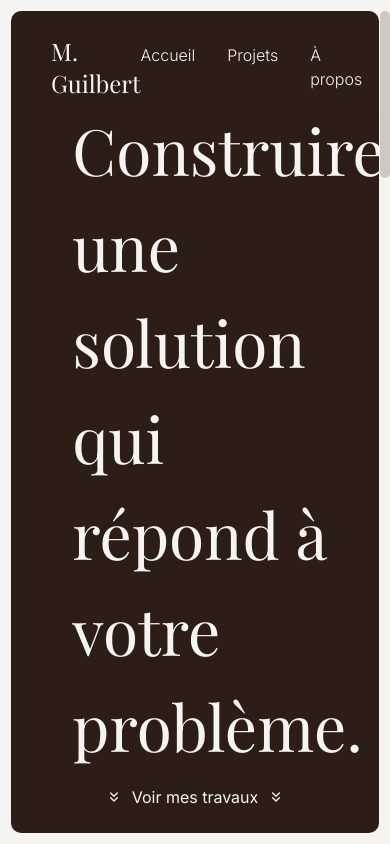
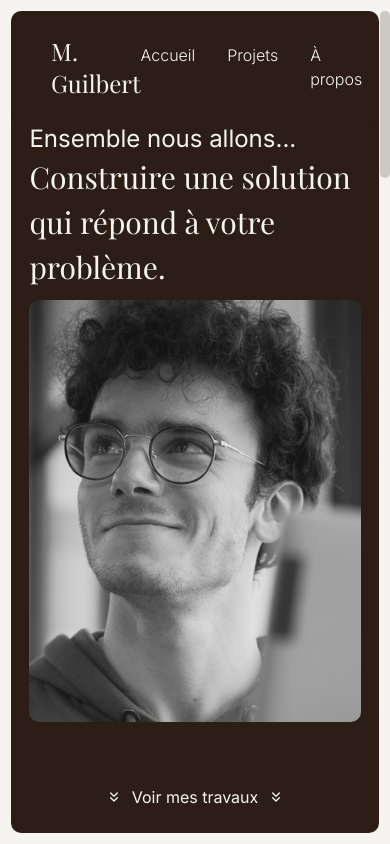
Before and after one commit to Maethik/matheoguilbert.fr, a Next.js app: page /1 in a window 390 px wide. Built offline with nearby package versions, Linux system fonts and the light colour scheme; a web font is replaced by a local one.

Commit message:
responsive hero section

```diff
--- a/components/sections/HeroSection.tsx
+++ b/components/sections/HeroSection.tsx
@@ -4,15 +4,17 @@ export default function HeroSection() {
 	return (
 		<section className="w-full h-[calc(100vh-(2*11px))] rounded-[10px] bg-brand-brown text-brand-beige flex flex-col items-center justify-center relative">
             {/* Title + image container */}
-            <div className="flex flex-row justify-between items-center w-2/3 gap-2.5">
+            <div className="flex flex-col w-9/10 gap-2.5
+                lg:flex-row lg:justify-between lg:items-center lg:w-2/3
+            ">
                 {/* Rotating texts */}
                 <div className="flex flex-col">
                     <p className="text-2xl font-sans">Ensemble nous allons...</p>
-                    <h1 className="text-[64px] font-serif">Construire une solution qui répond à votre problème.</h1>
+                    <h1 className="text-[clamp(30px,4vw,64px)] font-serif">Construire une solution qui répond à votre problème.</h1>
                 </div>
 
                 {/* Image */}
-                <img className="rounded-[10px]" src="/images/pofile.png" alt="Image of me" />
+                <img className="rounded-[10px] w-full h-[clamp(300px,50vh,700px)] object-cover" src="/images/pofile.png" alt="Image of me" />
             </div>
 
             {/* Call to scroll */}
```
Also changed, not shown: inspirations/works_responsive.png (added).
